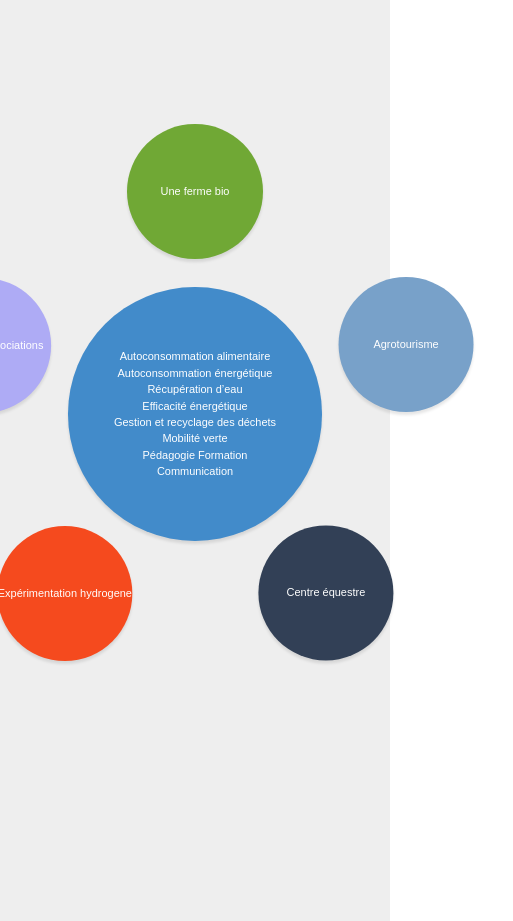
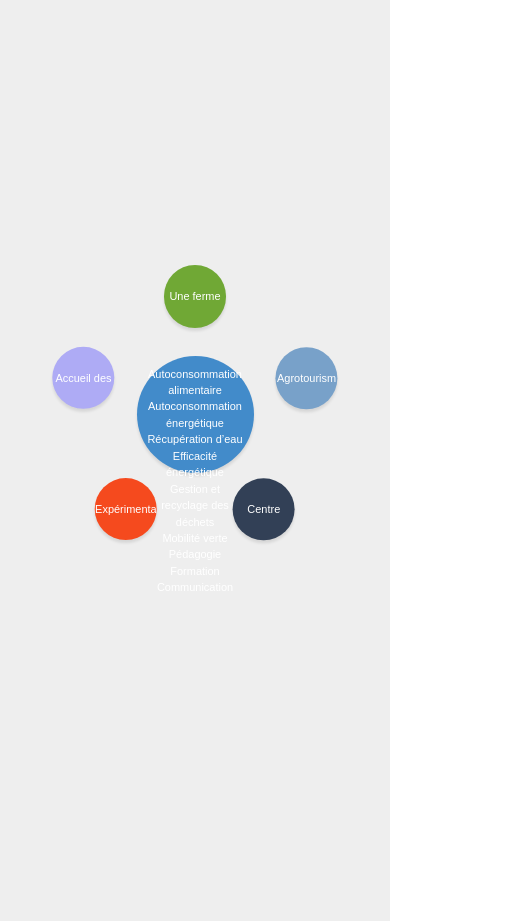
Before and after one commit to MrSilverstone/site_web, a plain HTML site: page index.html in a window 390 px wide. Shown: the part 2540-3461 px from the top of the page, 513 px wide, since content can reach past the window. Drawn offline with Linux system fonts and the light colour scheme; files whose address does not match are found by name.

Commit message:
mobile village

```diff
--- a/assets/web/assets/css/style.css
+++ b/assets/web/assets/css/style.css
@@ -100,3 +100,19 @@
     box-shadow: 0 3px 3px rgba(0, 0, 0, 0.1);
     font-size: 1.3vh;
 }
+
+@media screen and (max-width: 400px) {
+    .selector {
+        width: 30vw;
+        height: 30vw;
+        margin-top: -15vw;
+        margin-left: -15vw;
+    }
+
+    .selector.open li input + label {
+        width: 16vw;
+        height: 16vw;
+        line-height: 16vw;
+        margin-left: -8vw;
+    }
+}
--- a/assets/web/assets/js/site.js
+++ b/assets/web/assets/js/site.js
@@ -33,8 +33,10 @@ function initBubble() {
         label.css("background", cicleParagraph[i].color);
         label.mouseover(() => {
 
+            /*
             $("#jarallax-container-2").children().css("transition","background 0.3s linear")
             $("#jarallax-container-2").children().css("background-image","url(" + images[i] + ")")
+            */
 
             $("#main-circle").fadeIn("slow", () => {
                 $("#main-circle").html(cicleParagraph[i].text);
```
Also changed, not shown: assets/images/background3.jpg.
